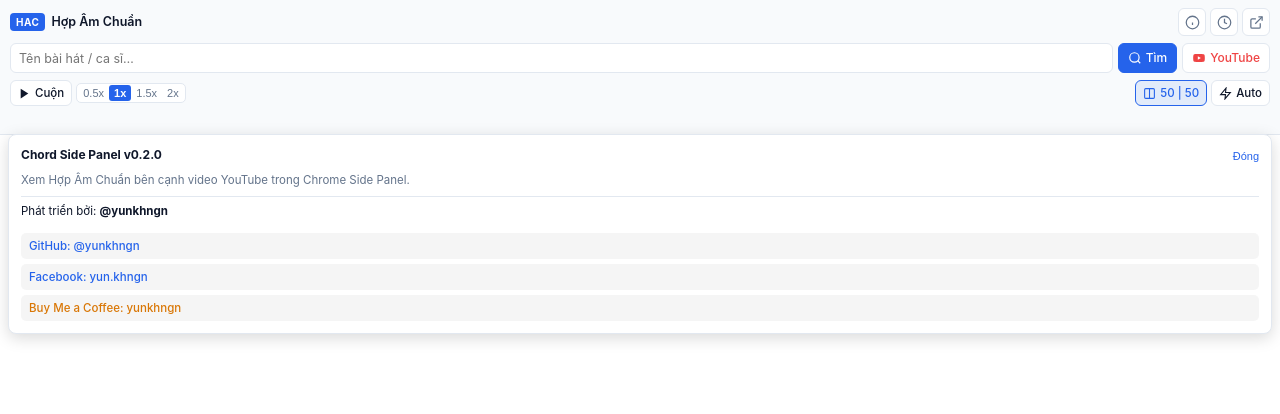
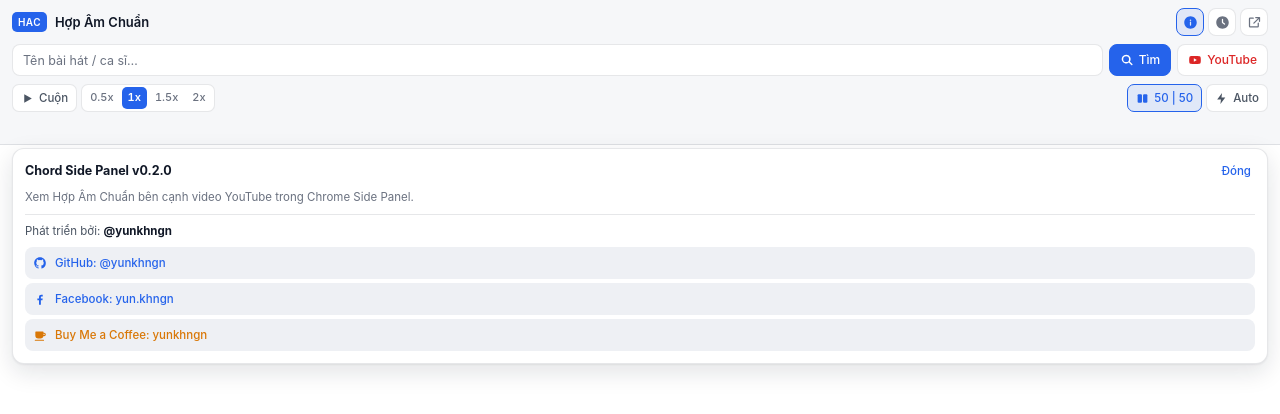
Before and after one commit to yunkhngn/youtube-chord-panel, a browser extension: page panel.html in a window 1280 px wide. Both pictures are taken after a click on the button 1192 px from the left and 22 px from the top of the page. Drawn offline with Linux system fonts and the light colour scheme.

Commit message:
style: enhance panel UI and theme variables

```diff
--- a/panel.css
+++ b/panel.css
@@ -1,33 +1,44 @@
 :root {
   color-scheme: light dark;
   --bg: #ffffff;
-  --panel-bg: #f8fafc;
-  --fg: #0f172a;
-  --muted: #64748b;
-  --border: #e2e8f0;
+  --panel-bg: #f6f7f9;
+  --surface: #ffffff;
+  --surface-raised: #eef0f4;
+  --fg: #111827;
+  --fg-secondary: #4b5563;
+  --muted: #6b7280;
+  --border: rgba(17, 24, 39, 0.1);
+  --border-strong: rgba(17, 24, 39, 0.18);
   --accent: #2563eb;
   --accent-hover: #1d4ed8;
   --accent-fg: #ffffff;
-  --yt-red: #ef4444;
-  --yt-red-hover: #dc2626;
+  --yt-red: #dc2626;
+  --yt-red-hover-bg: rgba(220, 38, 38, 0.08);
   --active-bg: rgba(37, 99, 235, 0.1);
-  --hover-bg: rgba(0, 0, 0, 0.04);
+  --hover-bg: rgba(17, 24, 39, 0.045);
+  --shadow-popover: 0 8px 24px rgba(17, 24, 39, 0.12), 0 1px 2px rgba(17, 24, 39, 0.06);
+  --ease: cubic-bezier(0.22, 1, 0.36, 1);
 }
 
 @media (prefers-color-scheme: dark) {
   :root {
-    --bg: #0f172a;
-    --panel-bg: #1e293b;
-    --fg: #f8fafc;
-    --muted: #94a3b8;
-    --border: #334155;
+    --bg: #111215;
+    --panel-bg: #181a1f;
+    --surface: #202228;
+    --surface-raised: #282b33;
+    --fg: #f3f4f6;
+    --fg-secondary: #b4b9c4;
+    --muted: #8b92a1;
+    --border: rgba(243, 244, 246, 0.1);
+    --border-strong: rgba(243, 244, 246, 0.2);
     --accent: #3b82f6;
     --accent-hover: #60a5fa;
     --accent-fg: #ffffff;
     --yt-red: #f87171;
-    --yt-red-hover: #ef4444;
-    --active-bg: rgba(59, 130, 246, 0.2);
-    --hover-bg: rgba(255, 255, 255, 0.06);
+    --yt-red-hover-bg: rgba(248, 113, 113, 0.12);
+    --active-bg: rgba(59, 130, 246, 0.18);
+    --hover-bg: rgba(243, 244, 246, 0.06);
+    --shadow-popover: 0 12px 28px rgba(0, 0, 0, 0.45), 0 0 0 1px rgba(243, 244, 246, 0.08);
   }
 }
 
@@ -35,13 +46,15 @@
   box-sizing: border-box;
 }
 
-html, body {
+html,
+body {
   height: 100%;
   margin: 0;
   background: var(--bg);
   color: var(--fg);
   font: 13px/1.4 -apple-system, BlinkMacSystemFont, "Segoe UI", Roboto, Helvetica, Arial, sans-serif;
   overflow: hidden;
+  -webkit-font-smoothing: antialiased;
 }
 
 body {
@@ -49,12 +62,24 @@ body {
   flex-direction: column;
 }
 
-/* Toolbar Container */
+button,
+input,
+a {
+  font: inherit;
+}
+
+button:focus-visible,
+a:focus-visible {
+  outline: 2px solid var(--accent);
+  outline-offset: 1px;
+}
+
+/* Toolbar Container (4px grid) */
 .toolbar {
   display: flex;
   flex-direction: column;
-  gap: 7px;
-  padding: 8px 10px;
+  gap: 8px;
+  padding: 8px 12px;
   background: var(--panel-bg);
   border-bottom: 1px solid var(--border);
   position: relative;
@@ -64,39 +89,51 @@ body {
 .row {
   display: flex;
   align-items: center;
-  gap: 6px;
+  gap: 8px;
 }
 
 /* Row 1: Brand title & quick actions */
 .top-row {
   justify-content: space-between;
+  min-height: 28px;
 }
 
 .brand-info {
   display: flex;
   align-items: center;
-  gap: 6px;
+  gap: 8px;
+  min-width: 0;
 }
 
 .brand-badge {
+  display: inline-flex;
+  align-items: center;
+  justify-content: center;
+  height: 20px;
+  padding: 0 6px;
+  border-radius: 5px;
   background: var(--accent);
   color: var(--accent-fg);
   font-size: 10px;
-  font-weight: 700;
-  padding: 2px 6px;
-  border-radius: 4px;
-  letter-spacing: 0.5px;
+  font-weight: 600;
+  letter-spacing: 0.04em;
+  flex-shrink: 0;
 }
 
 .brand-name {
-  font-size: 12.5px;
+  font-size: 13px;
   font-weight: 600;
   color: var(--fg);
+  white-space: nowrap;
+  overflow: hidden;
+  text-overflow: ellipsis;
 }
 
 .header-actions {
   display: flex;
+  align-items: center;
   gap: 4px;
+  flex-shrink: 0;
 }
 
 .icon-btn {
@@ -106,28 +143,44 @@ body {
   width: 28px;
   height: 28px;
   border: 1px solid var(--border);
-  border-radius: 6px;
-  background: var(--bg);
+  border-radius: 8px;
+  background: var(--surface);
   color: var(--muted);
   cursor: pointer;
   padding: 0;
-  transition: all 0.15s ease;
+  transition:
+    background-color 0.14s var(--ease),
+    border-color 0.14s var(--ease),
+    color 0.14s var(--ease),
+    transform 0.14s var(--ease);
 }
 
 .icon-btn:hover {
   background: var(--hover-bg);
   color: var(--fg);
-  border-color: var(--muted);
+  border-color: var(--border-strong);
+}
+
+.icon-btn:active {
+  transform: scale(0.96);
+}
+
+.icon-btn.active {
+  background: var(--active-bg);
+  border-color: var(--accent);
+  color: var(--accent);
 }
 
 /* Row 2: Search Form */
 .search-form {
   display: flex;
-  gap: 5px;
+  align-items: center;
+  gap: 6px;
 }
 
 .input-wrapper {
   flex: 1;
+  min-width: 0;
   position: relative;
   display: flex;
   align-items: center;
@@ -135,16 +188,21 @@ body {
 
 input[type="search"] {
   width: 100%;
-  height: 30px;
-  padding: 5px 8px;
+  height: 32px;
+  padding: 0 10px;
   border: 1px solid var(--border);
-  border-radius: 6px;
-  background: var(--bg);
-  color: inherit;
-  font: inherit;
+  border-radius: 8px;
+  background: var(--surface);
+  color: var(--fg);
   font-size: 12.5px;
   outline: none;
-  transition: border-color 0.15s ease;
+  transition:
+    border-color 0.14s var(--ease),
+    box-shadow 0.14s var(--ease);
+}
+
+input[type="search"]::placeholder {
+  color: var(--muted);
 }
 
 input[type="search"]:focus {
@@ -156,24 +214,36 @@ input[type="search"]:focus {
   display: inline-flex;
   align-items: center;
   justify-content: center;
-  gap: 4px;
-  height: 30px;
-  padding: 0 9px;
+  gap: 5px;
+  height: 32px;
+  padding: 0 10px;
   border: 1px solid var(--border);
-  border-radius: 6px;
-  background: var(--bg);
-  color: inherit;
-  font: inherit;
+  border-radius: 8px;
+  background: var(--surface);
+  color: var(--fg);
   font-size: 12px;
   font-weight: 500;
   cursor: pointer;
   white-space: nowrap;
-  transition: all 0.15s ease;
+  transition:
+    background-color 0.14s var(--ease),
+    border-color 0.14s var(--ease),
+    color 0.14s var(--ease),
+    transform 0.14s var(--ease);
+}
+
+.btn svg,
+.icon-btn svg {
+  flex-shrink: 0;
 }
 
 .btn:hover {
   background: var(--hover-bg);
-  border-color: var(--muted);
+  border-color: var(--border-strong);
+}
+
+.btn:active {
+  transform: scale(0.97);
 }
 
 .btn.primary {
@@ -192,7 +262,7 @@ input[type="search"]:focus {
 }
 
 .btn.yt-btn:hover {
-  background: rgba(239, 68, 68, 0.08);
+  background: var(--yt-red-hover-bg);
   border-color: var(--yt-red);
 }
 
@@ -200,7 +270,8 @@ input[type="search"]:focus {
 .controls-row {
   display: flex;
   justify-content: space-between;
-  gap: 6px;
+  align-items: center;
+  gap: 6px 8px;
   flex-wrap: wrap;
 }
 
@@ -211,9 +282,15 @@ input[type="search"]:focus {
 }
 
 .control-btn {
-  height: 26px;
-  padding: 0 7px;
+  height: 28px;
+  padding: 0 8px;
   font-size: 11.5px;
+  border-radius: 7px;
+  color: var(--fg-secondary);
+}
+
+.control-btn:hover {
+  color: var(--fg);
 }
 
 .control-btn.active,
@@ -226,26 +303,37 @@ input[type="search"]:focus {
 /* Speed selector */
 .speed-selector {
   display: inline-flex;
-  background: var(--bg);
+  align-items: center;
+  height: 28px;
+  gap: 2px;
+  padding: 2px;
+  background: var(--surface);
   border: 1px solid var(--border);
-  border-radius: 5px;
-  overflow: hidden;
-  padding: 1px;
+  border-radius: 7px;
+  font-variant-numeric: tabular-nums;
 }
 
 .speed-btn {
+  display: inline-flex;
+  align-items: center;
+  justify-content: center;
+  height: 22px;
   border: 0;
   background: transparent;
-  padding: 2px 5px;
+  padding: 0 6px;
   font-size: 11px;
+  font-weight: 500;
   color: var(--muted);
   cursor: pointer;
-  border-radius: 3px;
-  transition: all 0.1s ease;
+  border-radius: 5px;
+  transition:
+    background-color 0.12s var(--ease),
+    color 0.12s var(--ease);
 }
 
 .speed-btn:hover {
   color: var(--fg);
+  background: var(--hover-bg);
 }
 
 .speed-btn.active {
@@ -256,7 +344,8 @@ input[type="search"]:focus {
 
 /* Status message */
 .status {
-  min-height: 1.2em;
+  min-height: 16px;
+  line-height: 16px;
   margin: 0;
   font-size: 11px;
   color: var(--muted);
@@ -265,31 +354,36 @@ input[type="search"]:focus {
   text-overflow: ellipsis;
 }
 
+/* Popover base (History & About) */
+.history-panel,
+.about-panel {
+  position: absolute;
+  top: calc(100% + 4px);
+  left: 12px;
+  right: 12px;
+  background: var(--surface);
+  border: 1px solid var(--border);
+  border-radius: 12px;
+  box-shadow: var(--shadow-popover);
+  z-index: 100;
+}
+
 /* History Dropdown Panel */
 .history-panel {
-  position: absolute;
-  top: 100%;
-  left: 8px;
-  right: 8px;
-  background: var(--bg);
-  border: 1px solid var(--border);
-  border-radius: 8px;
-  box-shadow: 0 4px 16px rgba(0, 0, 0, 0.15);
   padding: 8px;
-  max-height: 240px;
+  max-height: 260px;
   overflow-y: auto;
-  z-index: 100;
 }
 
 .history-header {
   display: flex;
   justify-content: space-between;
   align-items: center;
-  padding-bottom: 6px;
+  padding: 2px 4px 8px;
   border-bottom: 1px solid var(--border);
-  font-size: 11px;
+  font-size: 11.5px;
   font-weight: 600;
-  color: var(--muted);
+  color: var(--fg-secondary);
 }
 
 .text-btn {
@@ -297,12 +391,15 @@ input[type="search"]:focus {
   background: transparent;
   color: var(--accent);
   cursor: pointer;
-  font-size: 11px;
-  padding: 0;
+  font-size: 11.5px;
+  font-weight: 500;
+  padding: 2px 4px;
+  border-radius: 4px;
+  transition: background-color 0.12s var(--ease);
 }
 
 .text-btn:hover {
-  text-decoration: underline;
+  background: var(--active-bg);
 }
 
 .history-list {
@@ -318,11 +415,13 @@ input[type="search"]:focus {
   display: flex;
   justify-content: space-between;
   align-items: center;
+  gap: 8px;
+  min-height: 34px;
   padding: 6px 8px;
-  border-radius: 5px;
+  border-radius: 8px;
   cursor: pointer;
   font-size: 12px;
-  transition: background 0.1s ease;
+  transition: background-color 0.12s var(--ease);
 }
 
 .history-item:hover {
@@ -334,22 +433,27 @@ input[type="search"]:focus {
   text-overflow: ellipsis;
   white-space: nowrap;
   font-weight: 500;
+  color: var(--fg);
 }
 
 .history-item-src {
   flex-shrink: 0;
-  margin-left: 8px;
-  font-size: 10px;
+  padding: 2px 6px;
+  border-radius: 5px;
+  background: var(--surface-raised);
+  font-size: 10.5px;
+  font-weight: 500;
   color: var(--muted);
 }
 
 .history-item-src.is-song {
+  background: var(--active-bg);
   color: var(--accent);
   font-weight: 600;
 }
 
 .history-empty {
-  padding: 12px;
+  padding: 16px 8px;
   text-align: center;
   color: var(--muted);
   font-size: 12px;
@@ -357,16 +461,7 @@ input[type="search"]:focus {
 
 /* About & Credit Panel */
 .about-panel {
-  position: absolute;
-  top: 100%;
-  left: 8px;
-  right: 8px;
-  background: var(--bg);
-  border: 1px solid var(--border);
-  border-radius: 8px;
-  box-shadow: 0 4px 16px rgba(0, 0, 0, 0.15);
   padding: 12px;
-  z-index: 100;
   display: flex;
   flex-direction: column;
   gap: 8px;
@@ -376,39 +471,46 @@ input[type="search"]:focus {
   display: flex;
   justify-content: space-between;
   align-items: center;
-  font-size: 12px;
+  font-size: 12.5px;
 }
 
 .about-desc {
   margin: 0;
   font-size: 11.5px;
+  line-height: 1.45;
   color: var(--muted);
 }
 
 .about-author {
   font-size: 11.5px;
-  padding: 6px 0;
+  padding-top: 8px;
   border-top: 1px solid var(--border);
+  color: var(--fg-secondary);
+}
+
+.about-author strong {
   color: var(--fg);
 }
 
 .about-links {
   display: flex;
   flex-direction: column;
-  gap: 5px;
+  gap: 4px;
 }
 
 .about-link {
   display: inline-flex;
   align-items: center;
-  padding: 5px 8px;
-  border-radius: 5px;
-  background: var(--hover-bg);
+  gap: 8px;
+  min-height: 32px;
+  padding: 6px 8px;
+  border-radius: 8px;
+  background: var(--surface-raised);
   color: var(--accent);
   text-decoration: none;
   font-size: 11.5px;
   font-weight: 500;
-  transition: background 0.15s ease;
+  transition: background-color 0.14s var(--ease);
 }
 
 .about-link:hover {
@@ -417,6 +519,12 @@ input[type="search"]:focus {
 
 .about-link.coffee-link {
   color: #d97706;
+}
+
+@media (prefers-color-scheme: dark) {
+  .about-link.coffee-link {
+    color: #fbbf24;
+  }
 }
 
 .hidden {
--- a/panel.html
+++ b/panel.html
@@ -8,26 +8,26 @@
   </head>
   <body>
     <header class="toolbar">
-      <!-- 1. Tiêu đề nguồn & các nút thao tác nhanh -->
+      <!-- 1. Brand header & quick actions -->
       <div class="row top-row">
         <div class="brand-info">
           <span class="brand-badge">HAC</span>
           <span class="brand-name">Hợp Âm Chuẩn</span>
         </div>
         <div class="header-actions">
-          <button type="button" id="about-toggle" class="icon-btn" title="Thông tin & Tác giả">
-            <svg width="15" height="15" viewBox="0 0 24 24" fill="none" stroke="currentColor" stroke-width="2"><circle cx="12" cy="12" r="10"/><line x1="12" y1="16" x2="12" y2="12"/><line x1="12" y1="8" x2="12.01" y2="8"/></svg>
+          <button type="button" id="about-toggle" class="icon-btn" title="Thông tin & Tác giả" aria-expanded="false" aria-controls="about-panel">
+            <svg width="15" height="15" viewBox="0 0 24 24" fill="currentColor" aria-hidden="true"><path fill-rule="evenodd" clip-rule="evenodd" d="M12 2C6.477 2 2 6.477 2 12s4.477 10 10 10 10-4.477 10-10S17.523 2 12 2zm0 5a1.25 1.25 0 1 1 0 2.5A1.25 1.25 0 0 1 12 7zm1 4.5a1 1 0 1 0-2 0V16a1 1 0 1 0 2 0v-4.5z"/></svg>
           </button>
-          <button type="button" id="history-toggle" class="icon-btn" title="Lịch sử bài đã xem">
-            <svg width="15" height="15" viewBox="0 0 24 24" fill="none" stroke="currentColor" stroke-width="2"><circle cx="12" cy="12" r="10"/><polyline points="12 6 12 12 16 14"/></svg>
+          <button type="button" id="history-toggle" class="icon-btn" title="Lịch sử bài đã xem" aria-expanded="false" aria-controls="history-panel">
+            <svg width="15" height="15" viewBox="0 0 24 24" fill="currentColor" aria-hidden="true"><path fill-rule="evenodd" clip-rule="evenodd" d="M12 2C6.477 2 2 6.477 2 12s4.477 10 10 10 10-4.477 10-10S17.523 2 12 2zm1 5a1 1 0 1 0-2 0v5c0 .315.148.611.4.8l3.2 2.4a1 1 0 1 0 1.2-1.6L13 11.5V7z"/></svg>
           </button>
           <button type="button" id="open-tab" class="icon-btn" title="Mở trang hiện tại trong tab mới">
-            <svg width="15" height="15" viewBox="0 0 24 24" fill="none" stroke="currentColor" stroke-width="2"><path d="M18 13v6a2 2 0 0 1-2 2H5a2 2 0 0 1-2-2V8a2 2 0 0 1 2-2h6"/><polyline points="15 3 21 3 21 9"/><line x1="10" y1="14" x2="21" y2="3"/></svg>
+            <svg width="15" height="15" viewBox="0 0 24 24" fill="currentColor" aria-hidden="true"><path d="M14 3a1 1 0 1 0 0 2h3.586l-7.293 7.293a1 1 0 1 0 1.414 1.414L19 6.414V10a1 1 0 1 0 2 0V4a1 1 0 0 0-1-1h-6z"/><path d="M5 4a2 2 0 0 0-2 2v12a2 2 0 0 0 2 2h12a2 2 0 0 0 2-2v-5a1 1 0 1 0-2 0v5H5V6h5a1 1 0 1 0 0-2H5z"/></svg>
           </button>
         </div>
       </div>
 
-      <!-- 2. Thanh tìm kiếm -->
+      <!-- 2. Search bar -->
       <form class="search-form" id="search-form" role="search">
         <div class="input-wrapper">
           <input
@@ -39,21 +39,21 @@
           />
         </div>
         <button type="submit" class="btn primary" id="btn-search" title="Tìm hợp âm">
-          <svg width="14" height="14" viewBox="0 0 24 24" fill="none" stroke="currentColor" stroke-width="2"><circle cx="11" cy="11" r="8"/><line x1="21" y1="21" x2="16.65" y2="16.65"/></svg>
+          <svg width="14" height="14" viewBox="0 0 24 24" fill="currentColor" aria-hidden="true"><path fill-rule="evenodd" clip-rule="evenodd" d="M10.5 3a7.5 7.5 0 1 0 4.622 13.408l4.235 4.235a1.25 1.25 0 0 0 1.768-1.768l-4.235-4.235A7.5 7.5 0 0 0 10.5 3zM5.5 10.5a5 5 0 1 1 10 0 5 5 0 0 1-10 0z"/></svg>
           <span>Tìm</span>
         </button>
         <button type="button" id="from-youtube" class="btn yt-btn" title="Lấy tên bài từ tab YouTube đang xem">
-          <svg width="14" height="14" viewBox="0 0 24 24" fill="currentColor"><path d="M10 15l5.19-3L10 9v6m11.56-7.83c.13.47.22 1.1.28 1.9.07.8.1 1.49.1 2.09L22 12c0 2.19-.16 3.8-.44 4.83-.25.9-.83 1.48-1.73 1.73-.47.13-1.33.22-2.65.28-1.3.07-2.49.1-3.59.1L12 19c-4.19 0-6.8-.16-7.83-.44-.9-.25-1.48-.83-1.73-1.73-.13-.47-.22-1.1-.28-1.9-.07-.8-.1-1.49-.1-2.09L2 12c0-2.19.16-3.8.44-4.83.25-.9.83-1.48 1.73-1.73.47-.13 1.33-.22 2.65-.28 1.3-.07 2.49-.1 3.59-.1L12 5c4.19 0 6.8.16 7.83.44.9.25 1.48.83 1.73 1.73z"/></svg>
+          <svg width="14" height="14" viewBox="0 0 24 24" fill="currentColor" aria-hidden="true"><path d="M10 15l5.19-3L10 9v6m11.56-7.83c.13.47.22 1.1.28 1.9.07.8.1 1.49.1 2.09L22 12c0 2.19-.16 3.8-.44 4.83-.25.9-.83 1.48-1.73 1.73-.47.13-1.33.22-2.65.28-1.3.07-2.49.1-3.59.1L12 19c-4.19 0-6.8-.16-7.83-.44-.9-.25-1.48-.83-1.73-1.73-.13-.47-.22-1.1-.28-1.9-.07-.8-.1-1.49-.1-2.09L2 12c0-2.19.16-3.8.44-4.83.25-.9.83-1.48 1.73-1.73.47-.13 1.33-.22 2.65-.28 1.3-.07 2.49-.1 3.59-.1L12 5c4.19 0 6.8.16 7.83.44.9.25 1.48.83 1.73 1.73z"/></svg>
           <span>YouTube</span>
         </button>
       </form>
 
-      <!-- 3. Thanh điều khiển hỗ trợ đánh đàn (Auto-scroll & Split 50|50) -->
+      <!-- 3. Musician playback & layout controls -->
       <div class="row controls-row">
         <div class="control-group scroll-group">
           <button type="button" id="btn-scroll-toggle" class="btn control-btn" title="Bật/Tắt tự động cuộn trang">
-            <svg id="scroll-play-icon" width="13" height="13" viewBox="0 0 24 24" fill="currentColor"><polygon points="5 3 19 12 5 21 5 3"/></svg>
-            <svg id="scroll-pause-icon" class="hidden" width="13" height="13" viewBox="0 0 24 24" fill="currentColor"><rect x="6" y="4" width="4" height="16"/><rect x="14" y="4" width="4" height="16"/></svg>
+            <svg id="scroll-play-icon" width="13" height="13" viewBox="0 0 24 24" fill="currentColor" aria-hidden="true"><polygon points="6 4 20 12 6 20 6 4"/></svg>
+            <svg id="scroll-pause-icon" class="hidden" width="13" height="13" viewBox="0 0 24 24" fill="currentColor" aria-hidden="true"><rect x="6" y="4" width="4.5" height="16" rx="1"/><rect x="13.5" y="4" width="4.5" height="16" rx="1"/></svg>
             <span id="scroll-btn-label">Cuộn</span>
           </button>
           <div class="speed-selector" id="speed-selector" title="Tốc độ cuộn">
@@ -66,20 +66,20 @@
 
         <div class="control-group layout-group">
           <button type="button" id="btn-split-toggle" class="btn control-btn" aria-pressed="false" title="Chia đôi 2 cột 50|50 (Không tràn mép, dễ theo dõi)">
-            <svg width="13" height="13" viewBox="0 0 24 24" fill="none" stroke="currentColor" stroke-width="2"><rect x="3" y="3" width="18" height="18" rx="2"/><line x1="12" y1="3" x2="12" y2="21"/></svg>
+            <svg width="13" height="13" viewBox="0 0 24 24" fill="currentColor" aria-hidden="true"><rect x="3" y="4" width="8" height="16" rx="2"/><rect x="13" y="4" width="8" height="16" rx="2"/></svg>
             <span>50 | 50</span>
           </button>
           <button type="button" id="btn-auto-sync" class="btn control-btn" aria-pressed="false" title="Tự động bắt bài mới khi YouTube chuyển bài">
-            <svg width="13" height="13" viewBox="0 0 24 24" fill="none" stroke="currentColor" stroke-width="2"><polygon points="13 2 3 14 12 14 11 22 21 10 12 10 13 2"/></svg>
+            <svg width="13" height="13" viewBox="0 0 24 24" fill="currentColor" aria-hidden="true"><path d="M13 2 4 14h7l-1 8 9-12h-7l1-8z"/></svg>
             <span>Auto</span>
           </button>
         </div>
       </div>
 
-      <!-- Trạng thái thông báo -->
+      <!-- Status bar -->
       <p id="status" class="status" role="status" aria-live="polite"></p>
 
-      <!-- Panel Lịch sử đã xem gần đây (ẩn mặc định) -->
+      <!-- Recent History Popover -->
       <div id="history-panel" class="history-panel hidden">
         <div class="history-header">
           <span>Bài đã xem gần đây</span>
@@ -90,7 +90,7 @@
         </ul>
       </div>
 
-      <!-- Panel Thông tin & Credit (ẩn mặc định) -->
+      <!-- About & Credits Popover -->
       <div id="about-panel" class="about-panel hidden">
         <div class="about-header">
           <strong>Chord Side Panel v0.2.0</strong>
@@ -101,14 +101,23 @@
           Phát triển bởi: <strong>@yunkhngn</strong>
         </div>
         <div class="about-links">
-          <a href="https://github.com/yunkhngn" target="_blank" rel="noopener" class="about-link" id="link-github">GitHub: @yunkhngn</a>
-          <a href="https://www.facebook.com/yun.khngn/" target="_blank" rel="noopener" class="about-link" id="link-fb">Facebook: yun.khngn</a>
-          <a href="https://buymeacoffee.com/yunkhngn" target="_blank" rel="noopener" class="about-link coffee-link" id="link-coffee">Buy Me a Coffee: yunkhngn</a>
+          <a href="https://github.com/yunkhngn" target="_blank" rel="noopener" class="about-link" id="link-github">
+            <svg width="14" height="14" viewBox="0 0 24 24" fill="currentColor" aria-hidden="true"><path fill-rule="evenodd" clip-rule="evenodd" d="M12 2C6.477 2 2 6.484 2 12.017c0 4.425 2.865 8.18 6.839 9.504.5.092.682-.217.682-.483 0-.237-.008-.868-.013-1.703-2.782.605-3.369-1.343-3.369-1.343-.454-1.158-1.11-1.466-1.11-1.466-.908-.62.069-.608.069-.608 1.003.07 1.53 1.032 1.53 1.032.892 1.53 2.341 1.088 2.91.832.092-.647.35-1.088.636-1.338-2.22-.253-4.555-1.113-4.555-4.951 0-1.093.39-1.988 1.029-2.688-.103-.253-.446-1.272.098-2.65 0 0 .84-.27 2.75 1.026A9.564 9.564 0 0 1 12 6.844a9.59 9.59 0 0 1 2.504.337c1.909-1.296 2.747-1.027 2.747-1.027.546 1.379.202 2.398.1 2.651.64.7 1.028 1.595 1.028 2.688 0 3.848-2.339 4.695-4.566 4.943.359.309.678.92.678 1.855 0 1.338-.012 2.419-.012 2.747 0 .268.18.58.688.482A10.02 10.02 0 0 0 22 12.017C22 6.484 17.522 2 12 2z"/></svg>
+            <span>GitHub: @yunkhngn</span>
+          </a>
+          <a href="https://www.facebook.com/yun.khngn/" target="_blank" rel="noopener" class="about-link" id="link-fb">
+            <svg width="14" height="14" viewBox="0 0 24 24" fill="currentColor" aria-hidden="true"><path d="M13.5 22v-8h2.7l.4-3h-3.1V9.1c0-.9.3-1.5 1.6-1.5h1.6V4.9c-.3 0-1.3-.1-2.4-.1-2.4 0-4 1.4-4 4.1V11H7.5v3h2.8v8h3.2z"/></svg>
+            <span>Facebook: yun.khngn</span>
+          </a>
+          <a href="https://buymeacoffee.com/yunkhngn" target="_blank" rel="noopener" class="about-link coffee-link" id="link-coffee">
+            <svg width="14" height="14" viewBox="0 0 24 24" fill="currentColor" aria-hidden="true"><path d="M4 7a1 1 0 0 1 1-1h12a1 1 0 0 1 1 1v1h1a3 3 0 0 1 0 6h-1.17A5.002 5.002 0 0 1 13 18H9a5 5 0 0 1-5-5V7zm14 3v2h1a1 1 0 1 0 0-2h-1zM4 20a1 1 0 1 0 0 2h14a1 1 0 1 0 0-2H4z"/></svg>
+            <span>Buy Me a Coffee: yunkhngn</span>
+          </a>
         </div>
       </div>
     </header>
 
-    <!-- Khung nhúng trang hợp âm -->
+    <!-- Chord sheet iframe -->
     <iframe id="frame" title="Trang hợp âm" referrerpolicy="no-referrer-when-downgrade"></iframe>
 
     <script src="panel.js"></script>
--- a/panel.js
+++ b/panel.js
@@ -276,7 +276,7 @@ function renderHistory() {
     li.addEventListener("click", () => {
       state.source = SOURCES[item.source] ? item.source : "hac";
       renderSource();
-      historyPanel.classList.add("hidden");
+      setPopoverState("none");
       openHistoryItem(item);
     });
     historyList.appendChild(li);
@@ -583,9 +583,10 @@ frame.addEventListener("load", () => {
 });
 
 // Event Listeners
-form.addEventListener("submit", (event) => {
+form.addEventListener("submit", async (event) => {
   event.preventDefault();
-  activeYoutubeVideoId = "";
+  const activeYtTab = await getActiveYouTubeTab();
+  activeYoutubeVideoId = getYouTubeVideoId(activeYtTab?.url);
   submitSearch(input.value);
 });
 
@@ -604,9 +605,20 @@ btnOpenTab.addEventListener("click", () => {
   if (currentUrl) chrome.tabs.create({ url: currentUrl });
 });
 
+function setPopoverState(openPanel) {
+  const showHistory = openPanel === "history";
+  const showAbout = openPanel === "about";
+  historyPanel.classList.toggle("hidden", !showHistory);
+  aboutPanel.classList.toggle("hidden", !showAbout);
+  historyToggle.classList.toggle("active", showHistory);
+  aboutToggle.classList.toggle("active", showAbout);
+  historyToggle.setAttribute("aria-expanded", String(showHistory));
+  aboutToggle.setAttribute("aria-expanded", String(showAbout));
+}
+
 historyToggle.addEventListener("click", () => {
-  historyPanel.classList.toggle("hidden");
-  aboutPanel.classList.add("hidden");
+  const isOpen = !historyPanel.classList.contains("hidden");
+  setPopoverState(isOpen ? "none" : "history");
 });
 
 historyClear.addEventListener("click", () => {
@@ -621,19 +633,23 @@ historyClear.addEventListener("click", () => {
 document.addEventListener("click", (e) => {
   if (!historyPanel.contains(e.target) && !historyToggle.contains(e.target)) {
     historyPanel.classList.add("hidden");
+    historyToggle.classList.remove("active");
+    historyToggle.setAttribute("aria-expanded", "false");
   }
   if (!aboutPanel.contains(e.target) && !aboutToggle.contains(e.target)) {
     aboutPanel.classList.add("hidden");
+    aboutToggle.classList.remove("active");
+    aboutToggle.setAttribute("aria-expanded", "false");
   }
 });
 
 aboutToggle.addEventListener("click", () => {
-  aboutPanel.classList.toggle("hidden");
-  historyPanel.classList.add("hidden");
+  const isOpen = !aboutPanel.classList.contains("hidden");
+  setPopoverState(isOpen ? "none" : "about");
 });
 
 aboutClose.addEventListener("click", () => {
-  aboutPanel.classList.add("hidden");
+  setPopoverState("none");
 });
 
 // Xu ly mo link trong about panel bang tab moi
@@ -694,9 +710,12 @@ async function init() {
   // Nếu tab hiện tại đang mở một video YouTube khác với bài đã đồng bộ trước đó -> mở thẳng bài hát ngay
   const activeYtTab = await getActiveYouTubeTab();
   const activeYtQuery = activeYtTab?.title ? cleanVideoTitle(activeYtTab.title) : "";
-  if (activeYtQuery && (activeYtQuery !== lastAutoSyncQuery || (!state.query && !state.url))) {
-    await openFromYouTubeTab(activeYtTab, "Đã nhận diện");
-    return;
+  if (activeYtQuery) {
+    activeYoutubeVideoId = getYouTubeVideoId(activeYtTab.url);
+    if (activeYtQuery !== lastAutoSyncQuery || (!state.query && !state.url)) {
+      await openFromYouTubeTab(activeYtTab, "Đã nhận diện");
+      return;
+    }
   }
 
   // Fallback khi chưa có từ khóa/bài hát cũ -> tìm từ bất kỳ tab YouTube nào đang mở
```
